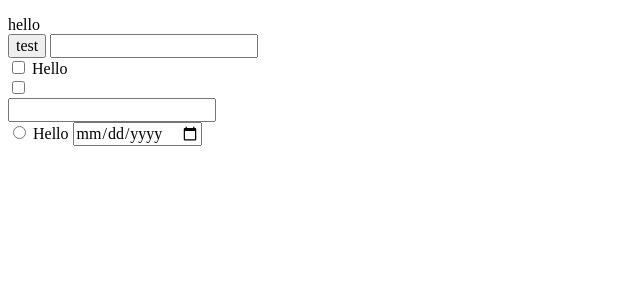
After one commit to Sherman5A/usw-interactive-systems-coursework, a PHP site: page /test.html in a window 1280 px wide. The commit adds this page. Shown: the top 300 px of the page, without its empty margins (0-640 px from the left). Run offline with PHP 8.4, Linux system fonts and the light colour scheme.

Commit message:
Add css basics and test page for css development

```diff
--- /dev/null
+++ b/app/public/main.css
@@ -0,0 +1,108 @@
+/* CSS Reset: Prevents browsers displaying their in-built styles. This ensures
+ * the website looks the same over different web engines
+ */
+
+/* Box sizing rules */
+*,
+*::before,
+*::after {
+  box-sizing: border-box;
+}
+
+/* Prevent font size inflation */
+html {
+  -moz-text-size-adjust: none;
+  -webkit-text-size-adjust: none;
+  text-size-adjust: none;
+}
+
+/* Remove default margin in favour of better control in authored CSS */
+body, h1, h2, h3, h4, p,
+figure, blockquote, dl, dd {
+  margin-block-end: 0;
+}
+
+/* Remove list styles on ul, ol elements with a list role, which suggests default
+ * styling will be removed
+ */
+ul[role='list'],
+ol[role='list'] {
+  list-style: none;
+}
+
+/* Set core body defaults
+ * body {
+ *   min-height: 100vh;
+ *   line-height: 1.5;
+ * }
+ */
+
+/* Set shorter line heights on headings and interactive elements
+ * h1, h2, h3, h4,
+ * button, input, label {
+ *   line-height: 1.1;
+ * }
+ */
+
+/* Balance text wrapping on headings */
+h1, h2,
+h3, h4 {
+  text-wrap: balance;
+}
+
+/* A elements that don't have a class get default styles */
+a:not([class]) {
+  text-decoration-skip-ink: auto;
+  color: currentColor;
+}
+
+/* Inherit fonts for inputs and buttons */
+input, button,
+textarea, select {
+  font-family: inherit;
+  font-size: inherit;
+}
+
+/* Make sure textareas without a rows attribute are not tiny */
+textarea:not([rows]) {
+  min-height: 10em;
+}
+
+
+/* Main layout */
+body.main-content {
+    display: flex;
+}
+
+/* Components */
+
+
+
+
+
+
+
+/* Media queries for responsive design */
+@media screen and (min-width: 400px) {
+  body.main-content {
+    min-width: 100%;
+  }
+}
+
+@media screen and (min-width: 750px) {
+  body.main-content {
+    min-width: 80%;
+  }
+}
+
+@media screen and (min-width: 950px) {
+  body.main-content {
+    min-width: 75%;
+  }
+}
+
+@media screen and (min-width: 1200px) {
+  body.main-content {
+    min-width: 70%;
+  }
+}
--- a/app/templates/header.php
+++ b/app/templates/header.php
@@ -2,7 +2,8 @@
 
 <head>
   <meta charset="UTF-8">
-  <title>Test</title>
+  <title><?php $title?></title>
+  <link href="../public/main.css" rel="stylesheet" />
 </head>
 
 <body>
--- /dev/null
+++ b/app/test.html
@@ -0,0 +1,29 @@
+<!DOCTYPE html>
+<html>
+  <head>
+    <title>Test</title>
+    <meta charset="UTF-8" />
+    <link rel="stylesheet" href="public/main.css">
+  </head>
+
+  <body>
+    <p> hello </p>
+
+    <button>test</button>
+
+    <input type="text"/>
+    <br>
+    <input type="checkbox" id="bob-checkbox" name="bob" value="bob"/>
+    <label for="bob-checkbox">Hello</label>
+    <br>
+    <input type="checkbox" name="bob" value="bob"/>
+    <br>
+    <input type=""/>
+    <br>
+    <input type="radio" id="radio-test" name="bob" />
+    <label for="bob-checkbox">Hello</label>
+
+    <input type="date" />
+
+  </body>
+</html>
```
Also changed, not shown: app/index.php (line endings or trailing spaces).
